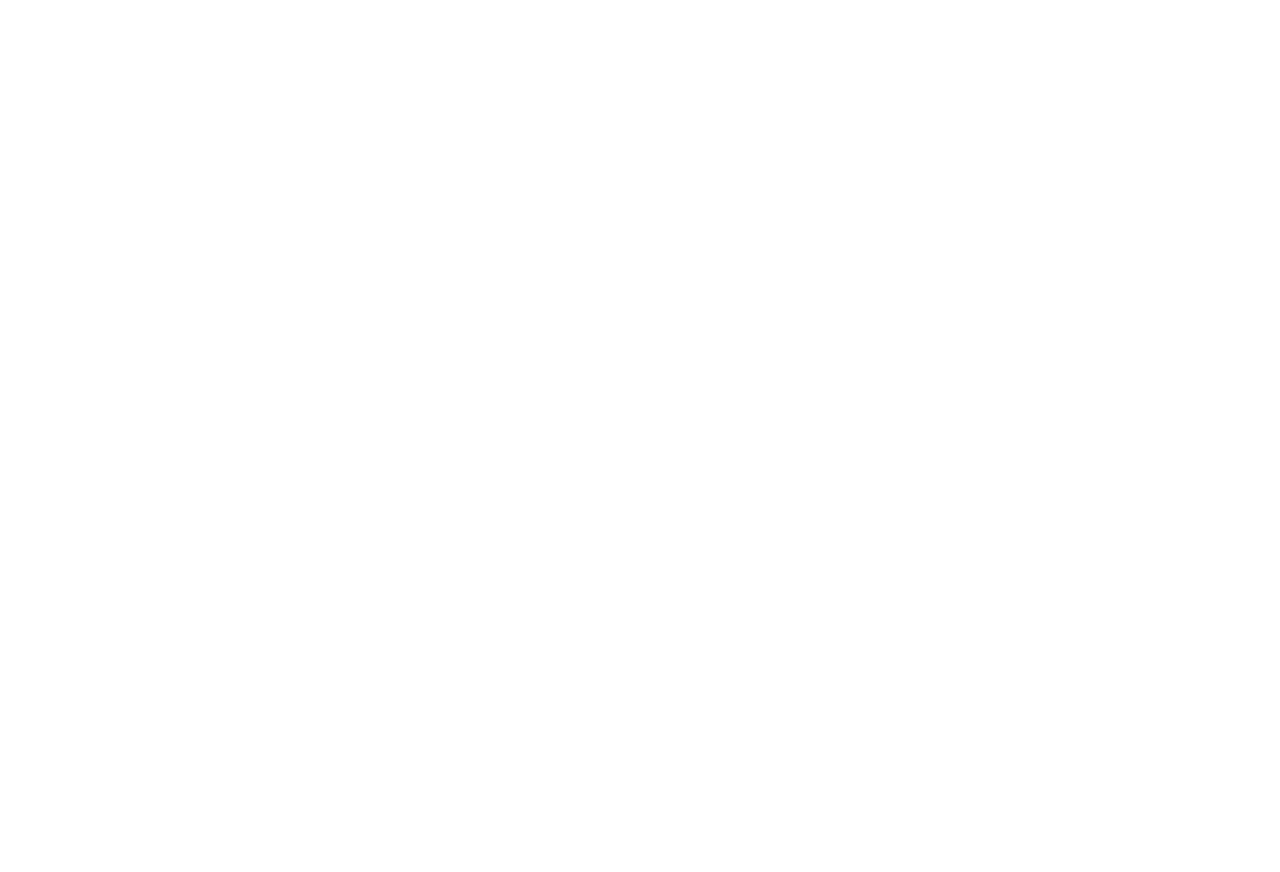
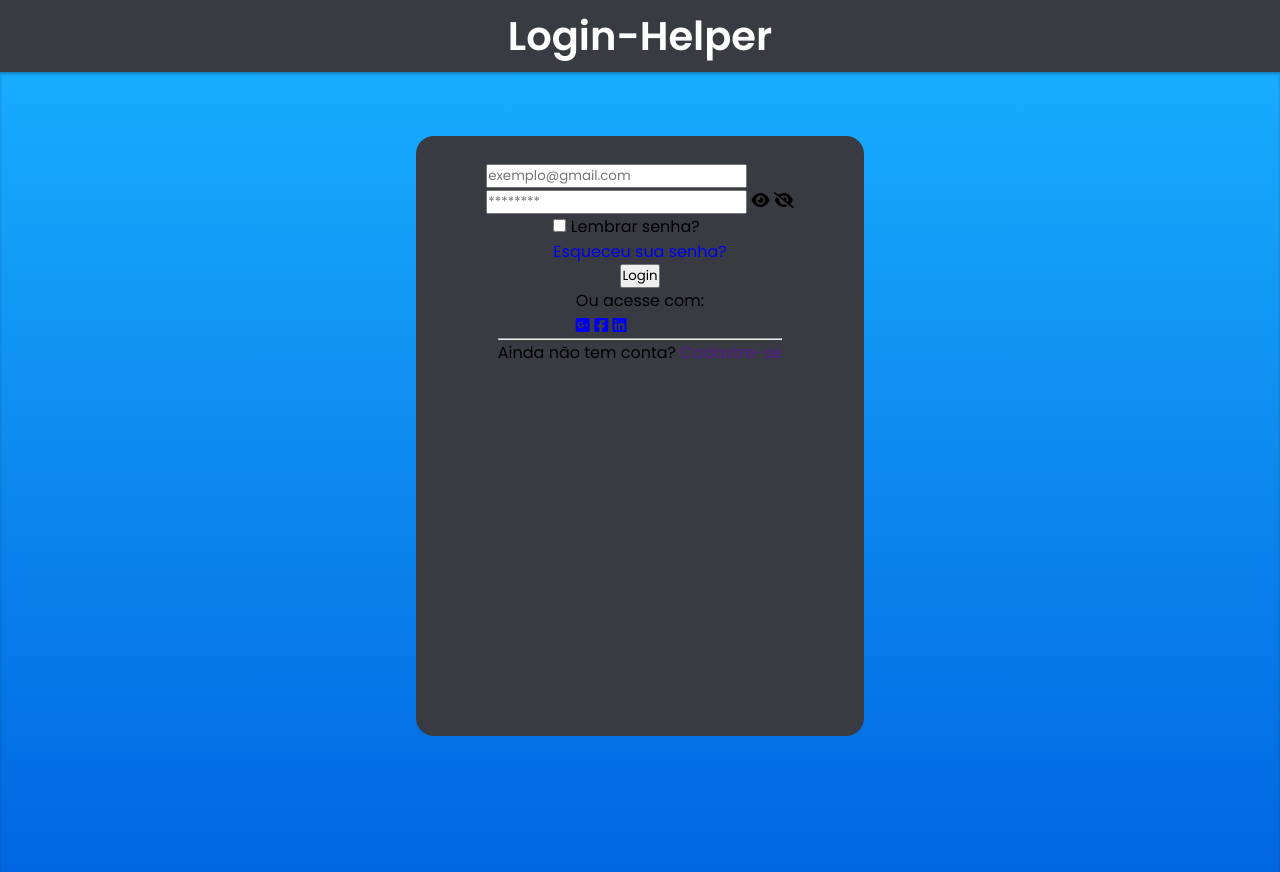
Before and after one commit to monteirocarlos/Login-Helper, a plain HTML site: page index.html in a window 1280 px wide. Before the commit the page ends 800 px from the top, so only its background shows below. Drawn offline with Linux system fonts and the light colour scheme.

Commit message:
Iniciando CSS

```diff
--- a/css/style.css
+++ b/css/style.css
@@ -0,0 +1,42 @@
+* {
+  margin: 0;
+  padding: 0;
+  box-sizing: border-box;
+  font-family: 'Poppins', sans-serif;
+  text-decoration: none;
+}
+
+header {
+  min-height: 9vh;
+  display: flex;
+  align-items:center;
+  justify-content: center;
+  background-color:#383c42
+}
+
+header h1 {
+  font-size: 2.5em;
+  color: #fff;
+}
+
+main {
+  width: 100%;
+  min-height: 100vh;
+  background: linear-gradient(#18acfe, #0166e1);
+  display: flex;
+  justify-content: center;
+  box-shadow: inset 0px 2px 3px rgba(0, 0, 0, 0.25);
+}
+
+main form {
+  margin-top:5%;
+  width: 35%;
+  height: 75vh;
+  background-color: #383c42;
+  box-shadow: inset 0px 3px 4px rgba(0, 0, 0, 0.4) inset 0px 4px 4px rgba(0, 0, 0, 0.25);
+  border-radius: 18px;
+  padding: 2%;
+  display: flex;
+  flex-direction: column;
+  align-items: center;
+}
--- a/index.html
+++ b/index.html
@@ -1,12 +1,58 @@
 <!DOCTYPE html>
-<html lang="en">
+<html lang="pt-br">
 <head>
   <meta charset="UTF-8">
   <meta http-equiv="X-UA-Compatible" content="IE=edge">
   <meta name="viewport" content="width=device-width, initial-scale=1.0">
-  <title>Document</title>
+  <link rel="stylesheet" href="./css/style.css">
+  <link rel="preconnect" href="https://fonts.gstatic.com">
+  <link href="https://fonts.googleapis.com/css2?family=Poppins:wght@400;600&display=swap" rel="stylesheet">
+  <script src="./js/index.js"></script>
+  <script src="https://kit.fontawesome.com/b37de85520.js" crossorigin="anonymous"></script>
+
+  <title>Login-Helper</title>
 </head>
 <body>
+  <header>
+    <h1>Login-Helper</h1>
+  </header>
 
+  <main>
+    <form>
+      <section class="inputs-container">
+        <input type="email" placeholder="exemplo@gmail.com">
+        <div class="password-container">
+          <input type="password" id="field-password" class="field-password" placeholder="********">
+          <i class="fas fa-eye"></i>
+          <i class="fas fa-eye-slash"></i>
+        </div>
+      </section>
+
+      <section class="password-infos">
+        <div>
+          <input type="checkbox">
+          <span>Lembrar senha?</span>
+        </div>
+        <a href="#">Esqueceu sua senha?</a>
+      </section>
+
+      <button id="btn-Login">Login</button>
+
+      <section class="links-container">
+        <span>Ou acesse com:</span>
+
+        <aside>
+          <a href="#"><i class="fab fa-google-plus-square"></i></a>
+          <a href="#"><i class="fab fa-facebook-square"></i></a>
+          <a href="#"><i class="fab fa-linkedin"></i></a>
+        </aside>
+      </section>
+
+      <footer>
+        <hr>
+        <span>Ainda não tem conta? <a href="">Cadastre-se</a></span>
+      </footer>
+    </form>
+  </main>
 </body>
 </html>
```
